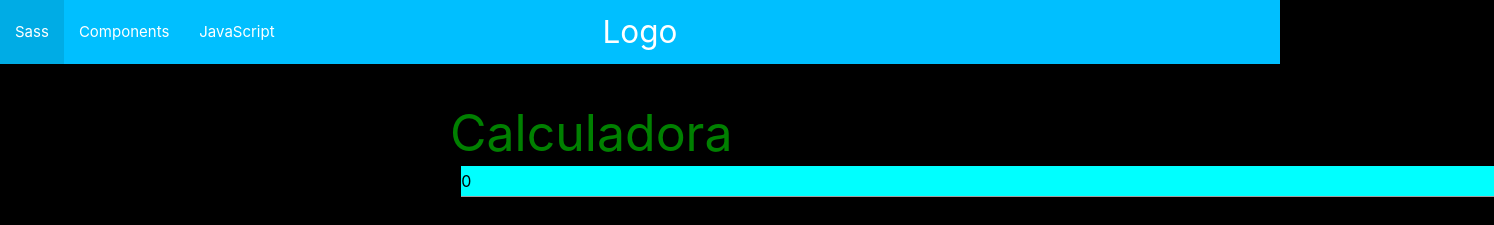
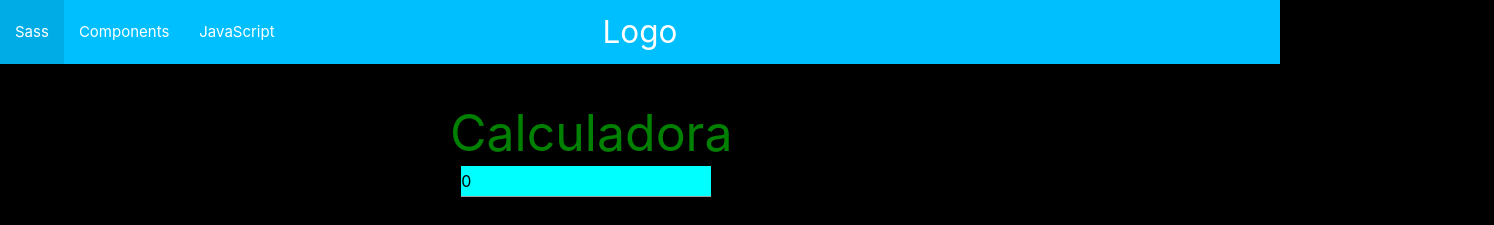
Before and after one commit to IMvErickz/Calculadora-Pessoal, a website: page index.html in a window 1280 px wide. Shown: the top 225 px of the page, 1494 px wide, since content can reach past the window. Drawn offline with nearby package versions, Linux system fonts and the light colour scheme.

Commit message:
modified the input

```diff
--- a/style.css
+++ b/style.css
@@ -73,6 +73,9 @@
     margin-left: 30rem;
     block-size: 2rem;
     background-color: aqua;
+    margin-right: 500px;
+    width: 250px;
+
 }
 
 #tittle {
```
